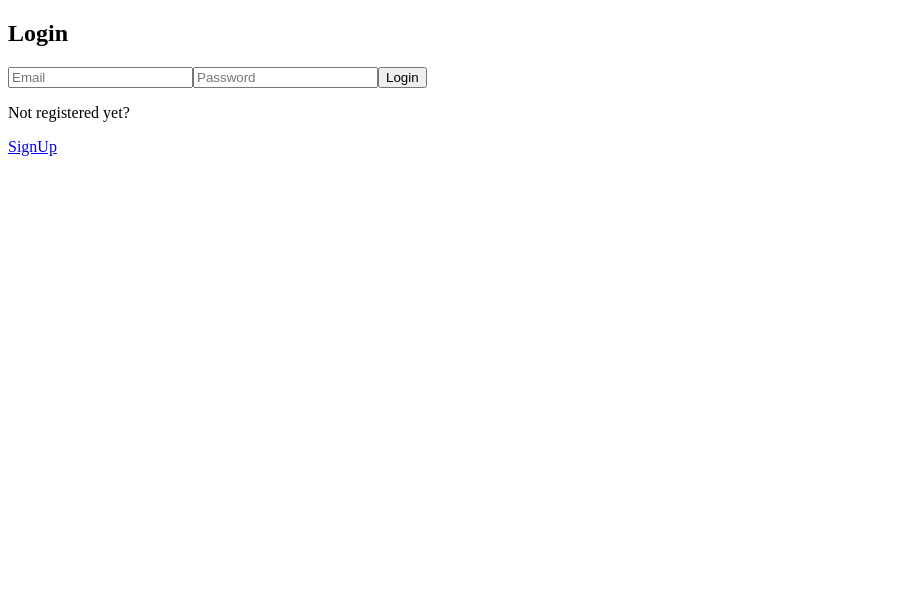
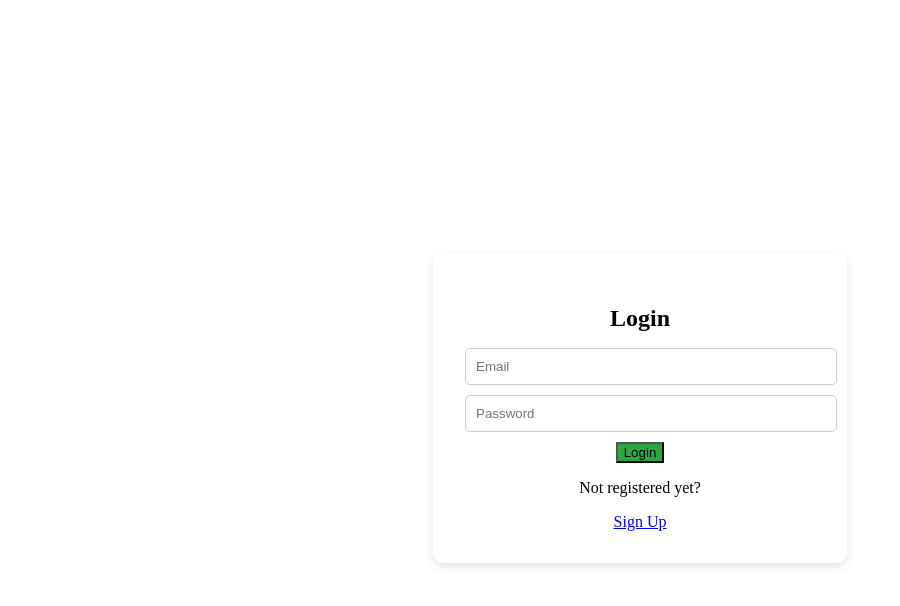
Before and after one commit to FaridZimmermann/graphql_auth, a React (Create React App) app in the folder client/: page /login in a window 1280 px wide. Shown: the top 606 px of the page, without its empty margins (0-900 px from the left). Built offline with nearby package versions, Linux system fonts and the light colour scheme.

Commit message:
Added App.css and Login.css

```diff
--- a/client/src/App.css
+++ b/client/src/App.css
@@ -0,0 +1,57 @@
+/* App.css */
+* {
+    margin: 0;
+    padding: 0;
+    box-sizing: border-box;
+    font-family: "Arial", sans-serif;
+  }
+
+  body {
+    background-color: #f4f4f4;
+    color: #333;
+  }
+
+  .container {
+    display: flex;
+    flex-direction: column;
+    align-items: center;
+    justify-content: center;
+    min-height: 100vh;
+  }
+
+  .card {
+    background: white;
+    padding: 2rem;
+    border-radius: 10px;
+    box-shadow: 0 4px 10px rgba(0, 0, 0, 0.1);
+    width: 350px;
+    text-align: center;
+  }
+
+  button {
+    background-color: #007bff;
+    color: white;
+    border: none;
+    padding: 10px;
+    border-radius: 5px;
+    cursor: pointer;
+    width: 100%;
+  }
+
+  button:hover {
+    background-color: #0056b3;
+  }
+
+  .link {
+    margin-top: 10px;
+    font-size: 0.9rem;
+  }
+
+  .link a {
+    color: #007bff;
+    text-decoration: none;
+  }
+
+  .link a:hover {
+    text-decoration: underline;
+  }
--- a/client/src/components/auth/Login.css
+++ b/client/src/components/auth/Login.css
@@ -0,0 +1,57 @@
+/* Login.css */
+.login-container {
+    display: flex;
+    flex-direction: column;
+    align-items: center;
+    justify-content: center;
+    min-height: 100vh;
+  }
+
+  .login-card {
+    background: white;
+    padding: 2rem;
+    border-radius: 10px;
+    box-shadow: 0 4px 10px rgba(0, 0, 0, 0.1);
+    width: 350px;
+    text-align: center;
+  }
+
+  .login-card h2 {
+    margin-bottom: 1rem;
+  }
+
+  .input-field {
+    width: 100%;
+    padding: 10px;
+    margin-bottom: 10px;
+    border: 1px solid #ccc;
+    border-radius: 5px;
+  }
+
+  .error-message {
+    color: red;
+    font-size: 0.9rem;
+    margin-bottom: 10px;
+  }
+
+  .login-btn {
+    background-color: #28a745;
+  }
+
+  .login-btn:hover {
+    background-color: #218838;
+  }
+
+  .signup-link {
+    margin-top: 10px;
+    font-size: 0.9rem;
+  }
+
+  .signup-link a {
+    color: #007bff;
+    text-decoration: none;
+  }
+
+  .signup-link a:hover {
+    text-decoration: underline;
+  }
--- a/client/src/components/auth/Login.tsx
+++ b/client/src/components/auth/Login.tsx
@@ -4,6 +4,7 @@ import { useMutation } from "@apollo/client";
 import { setAuth } from "../../redux/slices/authSlice.ts";
 import { LOGIN_USER } from "../../graphql/mutations.ts";
 import { Link, useNavigate } from "react-router-dom";
+import "./Login.css";
 
 const Login: React.FC = () => {
   const dispatch = useDispatch();
@@ -37,30 +38,30 @@ const Login: React.FC = () => {
   };
 
   return (
-    <div className="">
-      <div className="">
-        <h2 className="">Login</h2>
+    <div className="login-container">
+      <div className="login-card">
+        <h2>Login</h2>
 
-        {errorMessage && <p className="">{errorMessage}</p>}
+        {errorMessage && <p className="error-message">{errorMessage}</p>}
 
         <form onSubmit={handleLogin} className="">
           <input
             type="email"
             placeholder="Email"
-            className=""
+            className="input-field"
             value={email}
             onChange={(e) => setEmail(e.target.value)}
           />
           <input
             type="password"
             placeholder="Password"
-            className=""
+            className="input-field"
             value={password}
             onChange={(e) => setPassword(e.target.value)}
           />
           <button
             type="submit"
-            className=""
+            className="login-btn"
             disabled={loading}
           >
             {loading ? "Logging in..." : "Login"}
@@ -68,7 +69,7 @@ const Login: React.FC = () => {
         </form>
       <div>
       <p>Not registered yet? </p>
-      <Link to="/signup">SignUp</Link>
+      <Link to="/signup">Sign Up</Link>
       </div>
 
       </div>
```
Also changed, not shown: client/src/components/auth/Signup.css (added).
